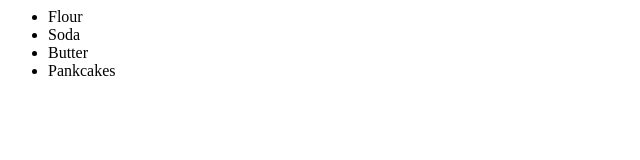
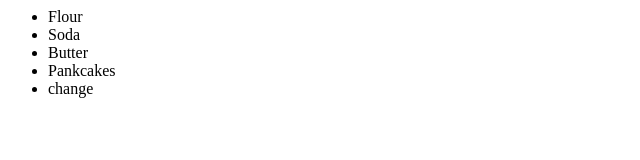
Before and after one commit to tristanhulbert/test, a plain HTML site: page index.html in a window 1280 px wide. Shown: the full height of the page, 0-640 px from the left. Drawn offline with Linux system fonts and the light colour scheme.

Commit message:
index going in

```diff
--- a/index.html
+++ b/index.html
@@ -5,6 +5,7 @@
 			<li>Soda</li>
 			<li>Butter</li>
 			<li>Pankcakes</li>
+			<li>change</li>
 		</ul>
 	</body>
 
```
